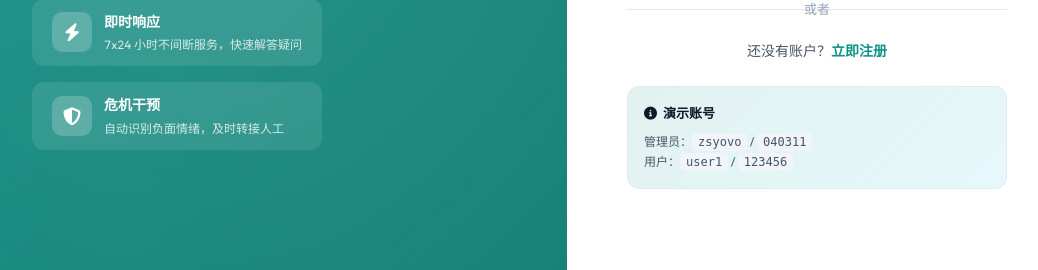
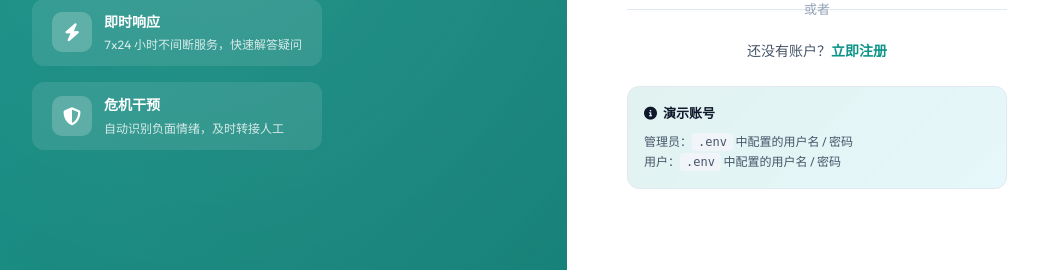
Before and after one commit to crazyman818/SmartCS, a Flask app: page /login in a window 1280 px wide. Shown: the part 530-800 px from the top of the page, without its empty margins (213-1251 px from the left). Run offline with Flask 3, Linux system fonts and the light colour scheme.

Commit message:
Remove hardcoded demo credentials from login page

```diff
--- a/templates/login.html
+++ b/templates/login.html
@@ -609,8 +609,8 @@
           演示账号
         </div>
         <div class="demo-hint-content">
-          <p>管理员：<code>zsyovo</code> / <code>040311</code></p>
-          <p>用户：<code>user1</code> / <code>123456</code></p>
+          <p>管理员：<code>.env</code> 中配置的用户名 / 密码</p>
+          <p>用户：<code>.env</code> 中配置的用户名 / 密码</p>
         </div>
       </div>
     </div>
```
